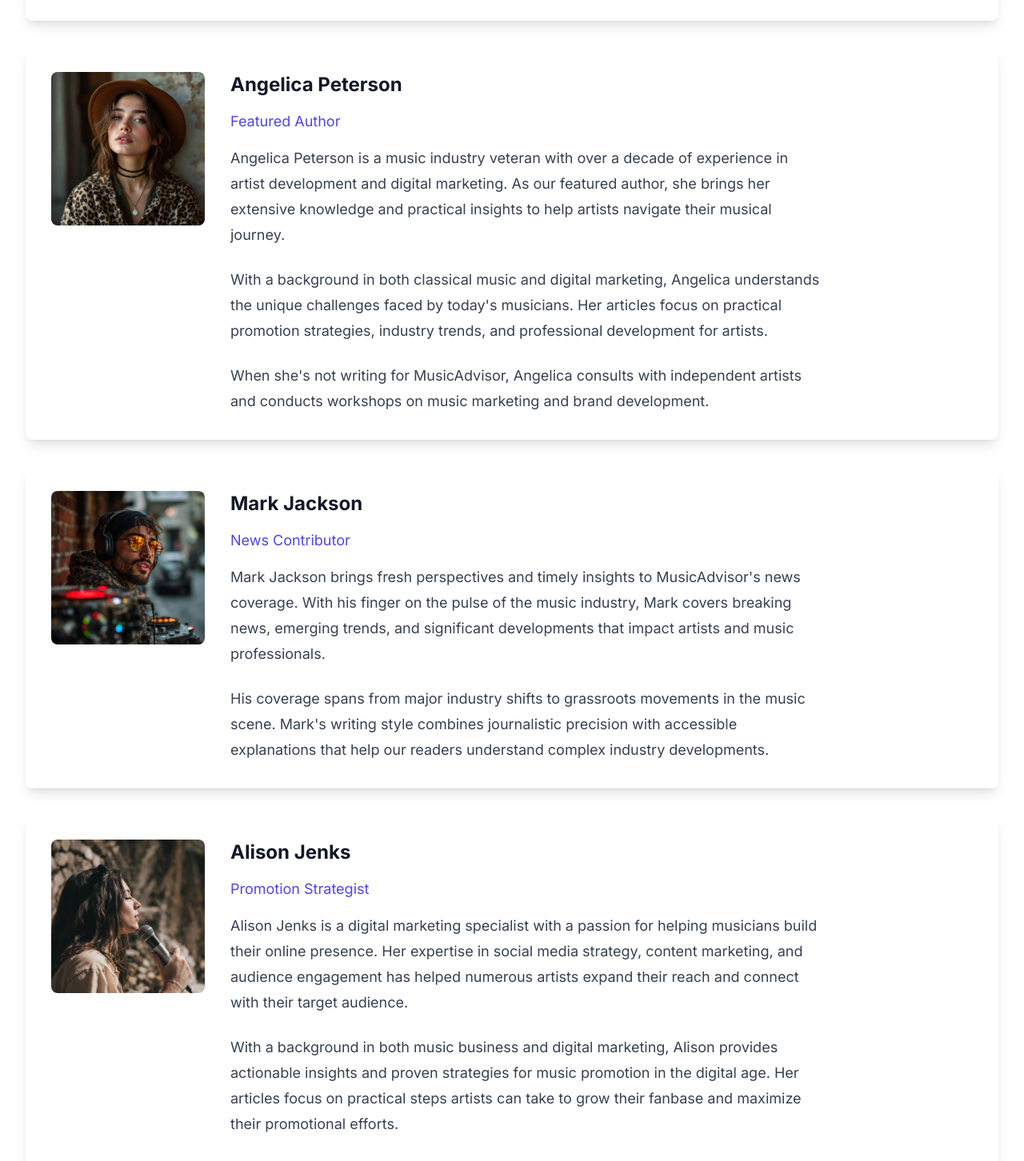
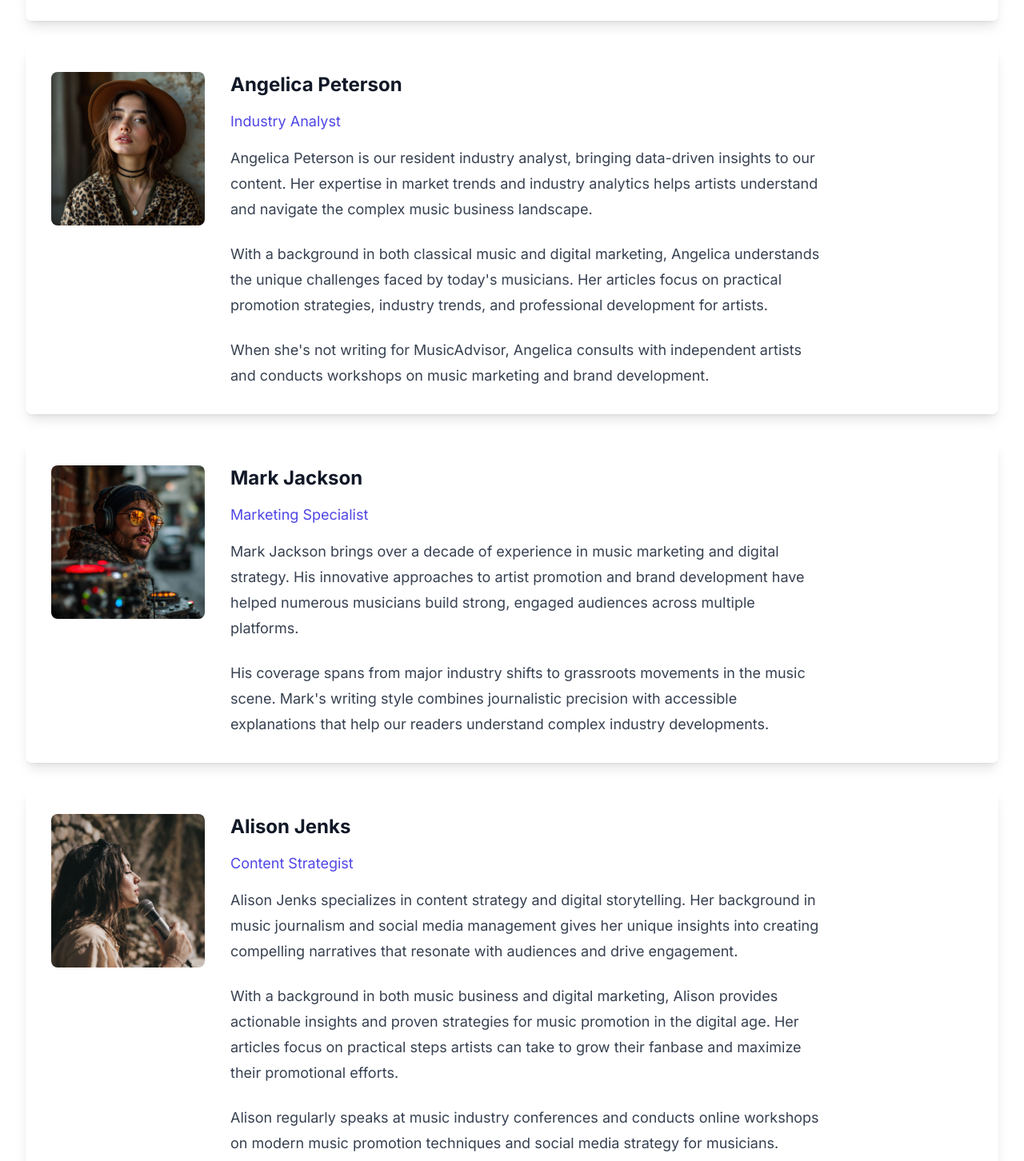
Before and after one commit to benjamenharper/musicadvisor.xyz, a Next.js app: page /about in a window 1280 px wide. Shown: the part 963-2415 px from the top of the page at 80% size. Built offline with nearby package versions, Linux system fonts and the light colour scheme.

Commit message:
fix: improve author attribution and add author profile links

```diff
--- a/app/about/page.tsx
+++ b/app/about/page.tsx
@@ -1,4 +1,5 @@
 import Image from 'next/image';
+import Link from 'next/link';
 import angelicaImage from '@/public/angelica-peterson.jpg';
 import markImage from '@/public/markjackson.jpg';
 import alisonImage from '@/public/alisonjenks.jpg';
@@ -39,9 +40,9 @@ export default function AboutPage() {
             </div>
             <div>
               <h2 className="text-2xl font-bold text-gray-900 mb-4">
-                <a href="#conor-murphy" className="hover:text-indigo-600">
+                <Link href="/authors/conor-murphy" className="hover:text-indigo-600">
                   Conor Murphy
-                </a>
+                </Link>
               </h2>
               <h3 className="text-lg text-indigo-600 mb-4">Music Industry Consultant</h3>
               <div className="prose prose-lg">
@@ -94,17 +95,16 @@ export default function AboutPage() {
             </div>
             <div>
               <h2 className="text-2xl font-bold text-gray-900 mb-4">
-                <a href="#angelica-peterson" className="hover:text-indigo-600">
+                <Link href="/authors/angelica-peterson" className="hover:text-indigo-600">
                   Angelica Peterson
-                </a>
+                </Link>
               </h2>
-              <h3 className="text-lg text-indigo-600 mb-4">Featured Author</h3>
+              <h3 className="text-lg text-indigo-600 mb-4">Industry Analyst</h3>
               <div className="prose prose-lg">
                 <p>
-                  Angelica Peterson is a music industry veteran with over a decade of experience
-                  in artist development and digital marketing. As our featured author, she brings
-                  her extensive knowledge and practical insights to help artists navigate their
-                  musical journey.
+                  Angelica Peterson is our resident industry analyst, bringing data-driven insights
+                  to our content. Her expertise in market trends and industry analytics helps artists
+                  understand and navigate the complex music business landscape.
                 </p>
                 <p>
                   With a background in both classical music and digital marketing, Angelica
@@ -135,17 +135,16 @@ export default function AboutPage() {
             </div>
             <div>
               <h2 className="text-2xl font-bold text-gray-900 mb-4">
-                <a href="#mark-jackson" className="hover:text-indigo-600">
+                <Link href="/authors/mark-jackson" className="hover:text-indigo-600">
                   Mark Jackson
-                </a>
+                </Link>
               </h2>
-              <h3 className="text-lg text-indigo-600 mb-4">News Contributor</h3>
+              <h3 className="text-lg text-indigo-600 mb-4">Marketing Specialist</h3>
               <div className="prose prose-lg">
                 <p>
-                  Mark Jackson brings fresh perspectives and timely insights to MusicAdvisor&apos;s news
-                  coverage. With his finger on the pulse of the music industry, Mark covers breaking
-                  news, emerging trends, and significant developments that impact artists and music
-                  professionals.
+                  Mark Jackson brings over a decade of experience in music marketing and digital strategy.
+                  His innovative approaches to artist promotion and brand development have helped numerous
+                  musicians build strong, engaged audiences across multiple platforms.
                 </p>
                 <p>
                   His coverage spans from major industry shifts to grassroots movements in the music
@@ -171,17 +170,16 @@ export default function AboutPage() {
             </div>
             <div>
               <h2 className="text-2xl font-bold text-gray-900 mb-4">
-                <a href="#alison-jenks" className="hover:text-indigo-600">
+                <Link href="/authors/alison-jenks" className="hover:text-indigo-600">
                   Alison Jenks
-                </a>
+                </Link>
               </h2>
-              <h3 className="text-lg text-indigo-600 mb-4">Promotion Strategist</h3>
+              <h3 className="text-lg text-indigo-600 mb-4">Content Strategist</h3>
               <div className="prose prose-lg">
                 <p>
-                  Alison Jenks is a digital marketing specialist with a passion for helping musicians
-                  build their online presence. Her expertise in social media strategy, content marketing,
-                  and audience engagement has helped numerous artists expand their reach and connect with
-                  their target audience.
+                  Alison Jenks specializes in content strategy and digital storytelling. Her background
+                  in music journalism and social media management gives her unique insights into creating
+                  compelling narratives that resonate with audiences and drive engagement.
                 </p>
                 <p>
                   With a background in both music business and digital marketing, Alison provides
--- a/app/category/[slug]/page.tsx
+++ b/app/category/[slug]/page.tsx
@@ -75,12 +75,15 @@ export default async function CategoryPage({ params }: { params: { slug: string
                       {decodeHTML(post.title.rendered)}
                     </Link>
                   </h2>
-                  <div className="text-sm text-gray-500 mb-3">{post.readingTime} mins read</div>
-                  <div className="flex items-center justify-between mb-4">
-                    <AuthorAttribution articleId={post.id.toString()} compact />
-                    <time className="text-sm text-gray-500">
-                      {format(new Date(post.date), 'MMMM d, yyyy')}
-                    </time>
+                  <div className="flex justify-between items-center text-sm text-gray-500 mt-4">
+                    <AuthorAttribution postId={post.id.toString()} compact />
+                    <div className="flex items-center gap-2">
+                      <time dateTime={post.date}>
+                        {format(new Date(post.date), 'MMM d, yyyy')}
+                      </time>
+                      <span>·</span>
+                      <span>{post.readingTime} min read</span>
+                    </div>
                   </div>
                   {post.excerpt.rendered && (
                     <div
```
